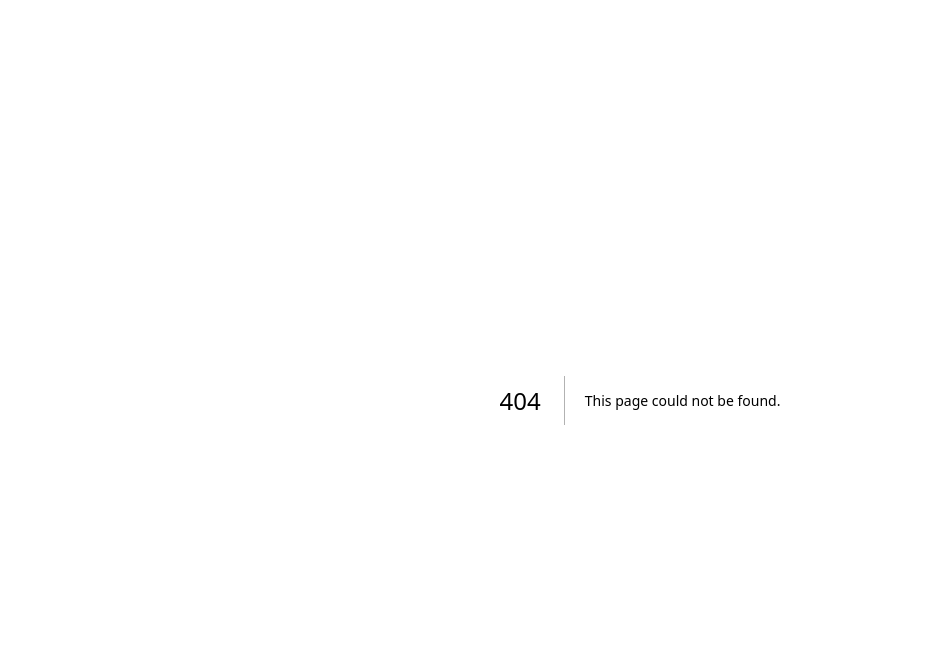
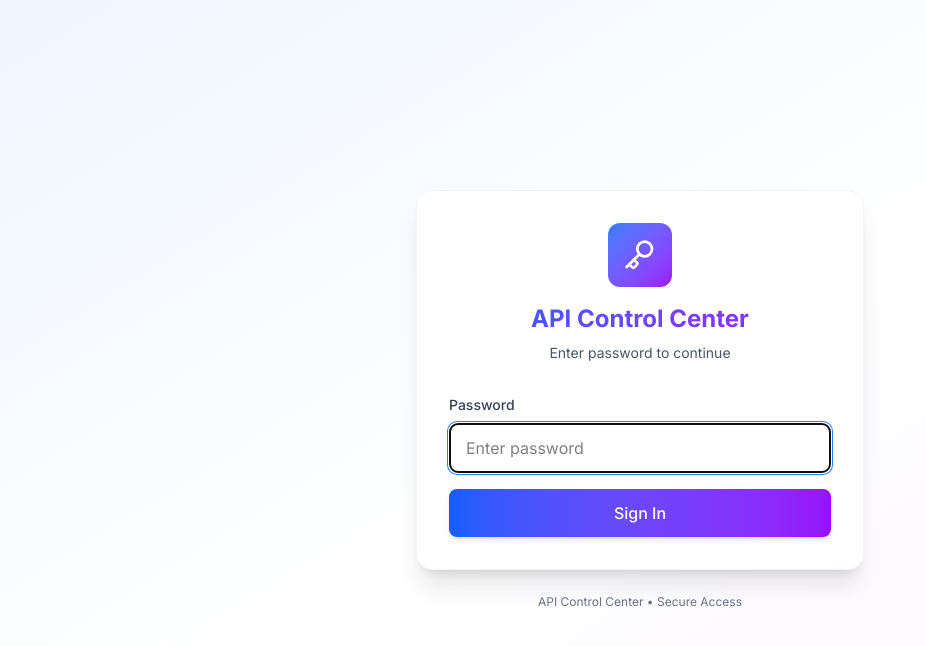
Before and after one commit to Misto123/api-control-center, a Next.js app: page /login in a window 1280 px wide. Before the commit this address had no page. Shown: the top 646 px of the page, without its empty margins (0-925 px from the left). Built offline with nearby package versions, Linux system fonts and the light colour scheme.

Commit message:
feat: add password protection (pw: rereeu) and mask API keys showing only last 4 chars

```diff
--- /dev/null
+++ b/app/api/auth/login/route.ts
@@ -0,0 +1,25 @@
+import { NextResponse } from 'next/server';
+
+const PASSWORD = 'rereeu';
+
+export async function POST(request: Request) {
+  const body = await request.json();
+  const { password } = body;
+
+  if (password === PASSWORD) {
+    const response = NextResponse.json({ success: true });
+
+    // Set cookie that expires in 7 days
+    response.cookies.set('auth', PASSWORD, {
+      httpOnly: true,
+      secure: process.env.NODE_ENV === 'production',
+      sameSite: 'lax',
+      maxAge: 60 * 60 * 24 * 7, // 7 days
+      path: '/',
+    });
+
+    return response;
+  }
+
+  return NextResponse.json({ error: 'Invalid password' }, { status: 401 });
+}
--- /dev/null
+++ b/app/api/auth/logout/route.ts
@@ -0,0 +1,10 @@
+import { NextResponse } from 'next/server';
+
+export async function POST() {
+  const response = NextResponse.json({ success: true });
+
+  // Clear auth cookie
+  response.cookies.delete('auth');
+
+  return response;
+}
--- a/app/dashboard/page.tsx
+++ b/app/dashboard/page.tsx
@@ -2,13 +2,21 @@
 
 import { useState, useEffect, useCallback } from 'react';
 import Link from 'next/link';
-import { ArrowLeft, Bell, CheckCircle, XCircle, Clock, AlertTriangle, Settings } from 'lucide-react';
+import { useRouter } from 'next/navigation';
+import { ArrowLeft, Bell, CheckCircle, XCircle, Clock, AlertTriangle, Settings, LogOut } from 'lucide-react';
 import type { Service, Alert } from '@/lib/types';
 
 export default function DashboardPage() {
   const [services, setServices] = useState<Service[]>([]);
   const [alerts, setAlerts] = useState<Alert[]>([]);
   const [loading, setLoading] = useState(true);
+  const router = useRouter();
+
+  const handleLogout = async () => {
+    await fetch('/api/auth/logout', { method: 'POST' });
+    router.push('/login');
+    router.refresh();
+  };
 
   const fetchData = useCallback(async () => {
     const [servicesRes, alertsRes] = await Promise.all([
@@ -101,6 +109,9 @@ export default function DashboardPage() {
             <Link href="/settings" className="px-4 py-2 border border-gray-300 text-gray-700 rounded-lg hover:bg-gray-50 transition-colors text-sm font-medium flex items-center gap-2">
               <Settings className="w-4 h-4" /> Settings
             </Link>
+            <button onClick={handleLogout} className="px-4 py-2 border border-gray-300 text-gray-700 rounded-lg hover:bg-gray-50 transition-colors text-sm font-medium flex items-center gap-2">
+              <LogOut className="w-4 h-4" /> Logout
+            </button>
           </div>
         </div>
 
--- /dev/null
+++ b/app/login/page.tsx
@@ -0,0 +1,95 @@
+'use client';
+
+import { useState } from 'react';
+import { useRouter } from 'next/navigation';
+import { Key, AlertCircle } from 'lucide-react';
+
+export default function LoginPage() {
+  const [password, setPassword] = useState('');
+  const [error, setError] = useState('');
+  const [loading, setLoading] = useState(false);
+  const router = useRouter();
+
+  const handleSubmit = async (e: React.FormEvent) => {
+    e.preventDefault();
+    setError('');
+    setLoading(true);
+
+    try {
+      const res = await fetch('/api/auth/login', {
+        method: 'POST',
+        headers: { 'Content-Type': 'application/json' },
+        body: JSON.stringify({ password }),
+      });
+
+      if (res.ok) {
+        router.push('/dashboard');
+        router.refresh();
+      } else {
+        setError('Invalid password');
+      }
+    } catch (err) {
+      setError('Something went wrong');
+    } finally {
+      setLoading(false);
+    }
+  };
+
+  return (
+    <div className="min-h-screen bg-gradient-to-br from-blue-50 via-white to-purple-50 flex items-center justify-center p-4">
+      <div className="w-full max-w-md">
+        <div className="bg-white rounded-2xl shadow-xl p-8 border border-gray-100">
+          {/* Logo/Header */}
+          <div className="text-center mb-8">
+            <div className="inline-flex items-center justify-center w-16 h-16 bg-gradient-to-br from-blue-500 to-purple-600 rounded-xl mb-4">
+              <Key className="w-8 h-8 text-white" />
+            </div>
+            <h1 className="text-2xl font-bold bg-gradient-to-r from-blue-600 to-purple-600 bg-clip-text text-transparent mb-2">
+              API Control Center
+            </h1>
+            <p className="text-gray-600 text-sm">Enter password to continue</p>
+          </div>
+
+          {/* Login Form */}
+          <form onSubmit={handleSubmit} className="space-y-4">
+            <div>
+              <label htmlFor="password" className="block text-sm font-medium text-gray-700 mb-2">
+                Password
+              </label>
+              <input
+                id="password"
+                type="password"
+                value={password}
+                onChange={(e) => setPassword(e.target.value)}
+                className="w-full px-4 py-3 border border-gray-300 rounded-lg focus:ring-2 focus:ring-blue-500 focus:border-blue-500 transition-colors"
+                placeholder="Enter password"
+                autoFocus
+                required
+              />
+            </div>
+
+            {error && (
+              <div className="flex items-center gap-2 text-red-600 text-sm bg-red-50 p-3 rounded-lg">
+                <AlertCircle className="w-4 h-4" />
+                {error}
+              </div>
+            )}
+
+            <button
+              type="submit"
+              disabled={loading}
+              className="w-full bg-gradient-to-r from-blue-600 to-purple-600 text-white py-3 rounded-lg font-medium hover:from-blue-700 hover:to-purple-700 transition-all disabled:opacity-50 disabled:cursor-not-allowed shadow-md hover:shadow-lg"
+            >
+              {loading ? 'Signing in...' : 'Sign In'}
+            </button>
+          </form>
+        </div>
+
+        {/* Footer */}
+        <p className="text-center text-gray-500 text-xs mt-6">
+          API Control Center • Secure Access
+        </p>
+      </div>
+    </div>
+  );
+}
--- a/components/ServiceCard.tsx
+++ b/components/ServiceCard.tsx
@@ -23,6 +23,11 @@ export function ServiceCard({ service, onEdit, onDelete }: ServiceCardProps) {
   const [showKey, setShowKey] = useState(false);
   const [copied, setCopied] = useState(false);
   const [deleting, setDeleting] = useState(false);
+
+  const maskApiKey = (key: string) => {
+    if (key.length <= 4) return '****';
+    return '•'.repeat(key.length - 4) + key.slice(-4);
+  };
 
   const copyKey = async () => {
     if (!service.apiKey) return;
@@ -100,7 +105,7 @@ export function ServiceCard({ service, onEdit, onDelete }: ServiceCardProps) {
           {service.apiKey ? (
             <div className="flex items-center gap-2">
               <code className="text-sm font-mono text-gray-800 flex-1 truncate">
-                {showKey ? service.apiKey : maskedKey}
+                {showKey ? service.apiKey : maskApiKey(service.apiKey)}
               </code>
               <button onClick={() => setShowKey(!showKey)} className="p-1 text-gray-400 hover:text-gray-600 transition-colors" title={showKey ? 'Hide' : 'Show'}>
                 {showKey ? <EyeOff className="w-4 h-4" /> : <Eye className="w-4 h-4" />}
--- /dev/null
+++ b/middleware.ts
@@ -0,0 +1,34 @@
+import { NextResponse } from 'next/server';
+import type { NextRequest } from 'next/server';
+
+const PASSWORD = 'rereeu';
+const PUBLIC_PATHS = ['/api/monitoring/check']; // Allow monitoring checks without auth
+
+export function middleware(request: NextRequest) {
+  const { pathname } = request.nextUrl;
+
+  // Allow public paths
+  if (PUBLIC_PATHS.some(path => pathname.startsWith(path))) {
+    return NextResponse.next();
+  }
+
+  // Check if authenticated
+  const authCookie = request.cookies.get('auth');
+
+  if (authCookie?.value === PASSWORD) {
+    return NextResponse.next();
+  }
+
+  // Redirect to login if not authenticated (except login page itself)
+  if (pathname !== '/login') {
+    const url = request.nextUrl.clone();
+    url.pathname = '/login';
+    return NextResponse.redirect(url);
+  }
+
+  return NextResponse.next();
+}
+
+export const config = {
+  matcher: ['/((?!_next/static|_next/image|favicon.ico|login).*)'],
+};
```
